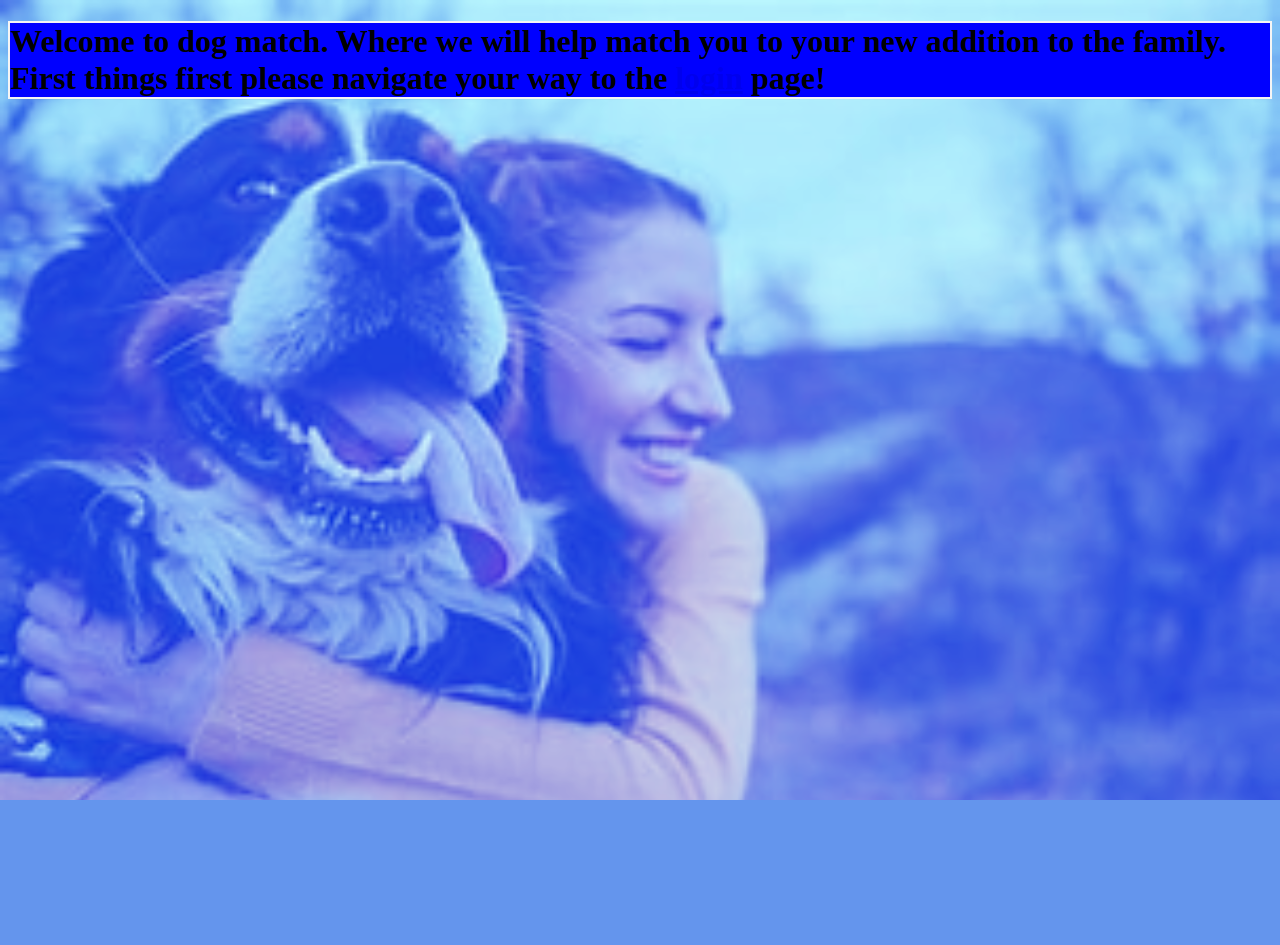
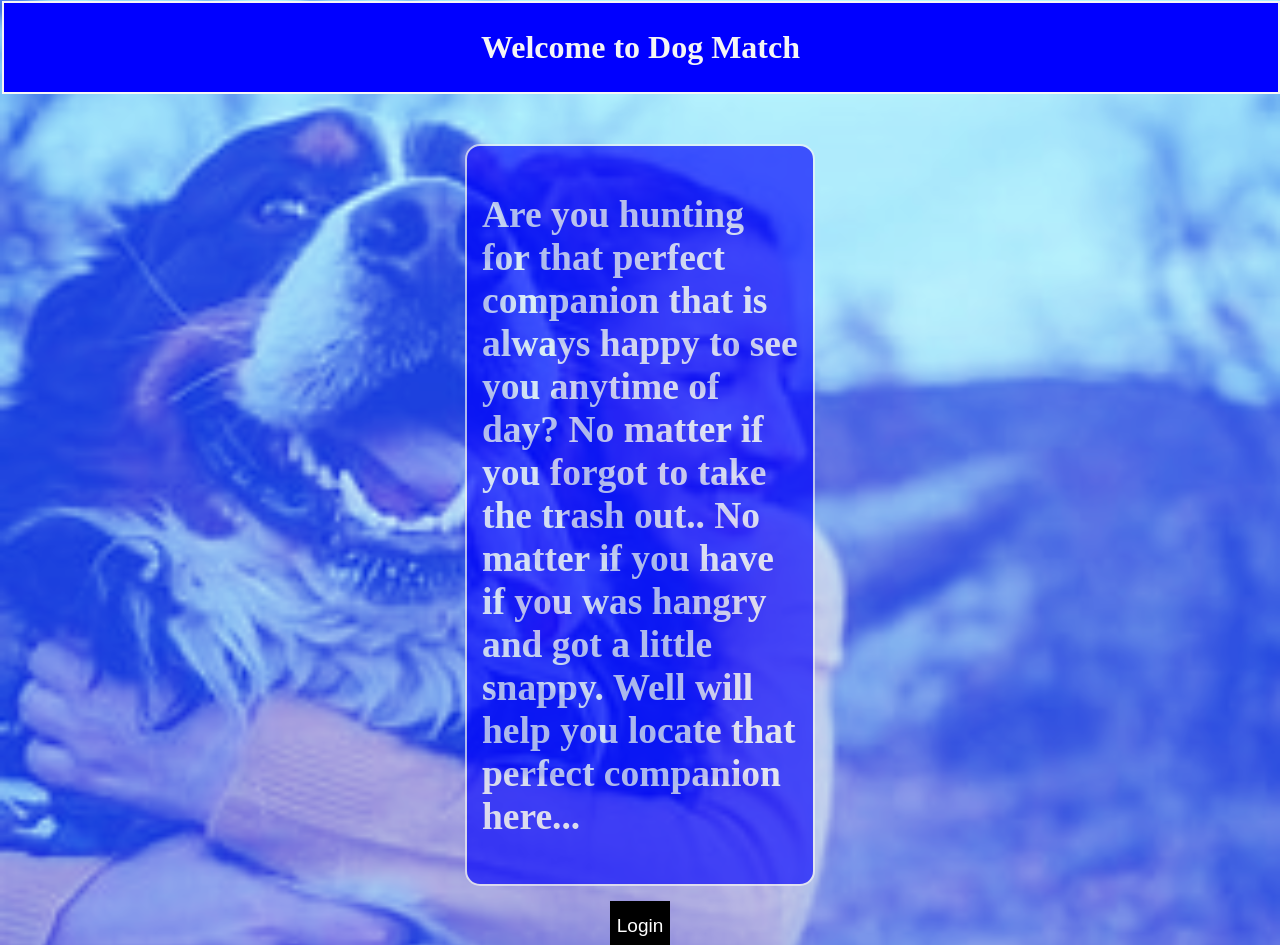
Before and after one commit to usmc1371nerd/fetch-dog-app, a React (Create React App) app: page / in a window 1280 px wide. Shown: the top 945 px of the page. Before the commit the page ends 800 px from the top, so only its background shows below. Built offline with nearby package versions, Linux system fonts and the light colour scheme.

Commit message:
final touches css and searches

```diff
--- a/src/components/dogselection.tsx
+++ b/src/components/dogselection.tsx
@@ -64,7 +64,7 @@ const DogSelection = ({onDogBreedsUpdate}) => {
   ))}
 </select>
 </div>
-      <div> {selectedBreed}</div>
+
     </div>
   );
 };
--- a/src/components/home.css
+++ b/src/components/home.css
@@ -1,14 +1,44 @@
-
+.home {
+    display: flex;
+    flex-direction: column;
+    align-items: center;
+    width:100%;
+}
 
 .title {
     background-color: blue;
     border: 2px solid whitesmoke;
-}
+    padding:5px ;
+    width: 100%;
+    color: whitesmoke;
+    display: flex;
+    justify-content: center;
+    margin-left:-6.5px;
+    margin-top: -7.5px;
 
-.home .title {
+
+
+
+
 
 
 }
+
+.information-container {
+background-color: blue;
+border:2px solid whitesmoke;
+width: 25%;
+padding: 15px;
+color: whitesmoke;
+border-radius: 15px;
+opacity: 65%;
+margin-top: 50px;
+font-size: 25px;
+
+}
+
+
+
 body {
     background-color: cornflowerblue;
     background-image:  url(../images/happy-owner-dog.jpg);
@@ -18,6 +48,21 @@ body {
 
 }
 
-img {
-    opacity: 50%;
+
+.login-button {
+    background-color: black;
+    width: fit-content;
+    padding: 5px;
+    color: white;
+    margin-top: 15px;
+
 }
+
+.login-button:hover {
+    background-color: #ffbaee;
+    padding: 7.5px;
+    color: black;
+    width: 75px ;
+    cursor: grab;
+
+}
--- a/src/components/home.jsx
+++ b/src/components/home.jsx
@@ -5,14 +5,25 @@ import HappyDogOwner from '../images/happy-owner-dog.jpg'
 
 const Home = () => {
   return (
-    <div className='home'>
 
-    <div className="intro">
+    <div>
+    <div className="title"><h1>Welcome to Dog Match</h1></div>
 
-    <h1 className='title'>
-    Welcome to dog match. Where we will help match you to your new addition to the family. First things first please navigate your way to the <Link to="/login">login</Link>  page!    </h1>
+    <div className="home">
+<div className="information-container">
 
-    </div>
+<h2>  Are you hunting for that perfect companion
+   that is always happy to see you anytime of day?
+   No matter if you forgot to take the trash out..
+   No matter if you have if you was hangry and got
+   a little snappy. Well will help you locate
+   that perfect companion here...
+   </h2>
+
+</div>
+<Link to="/login"> <button className='login-button'>Login</button></Link>
+</div>
+
 
 
 
--- a/src/components/login.css
+++ b/src/components/login.css
@@ -4,3 +4,40 @@
     width:25%;
 
 }
+
+.login-container{
+    height:100%;
+    width: 100%;
+    display:flex;
+    justify-content: center;
+    margin-top: 15%;
+}
+
+form {
+    display: flex;
+    flex-direction: column;
+    border:1px solid black;
+    align-items:center;
+    width:fit-content;
+    padding:50px;
+    background-color: grey;
+    border-radius: 15px;
+    color:black;
+
+}
+
+
+
+button  {
+    height:50px;
+    width:125px;
+    font-size: 19px;
+    border: 2px solid black;
+}
+
+.email-input  {
+    border:1px solid black;
+    margin-bottom: 15px;
+
+
+}
--- a/src/components/login.jsx
+++ b/src/components/login.jsx
@@ -74,22 +74,29 @@ const Login = () => {
   }, []);
 
   return (
-
+    <div className='login-container'>
     <form onSubmit={handleLogin}>
+      <div className='email-input'>
       <input
         type="email"
         placeholder="Email"
         value={email}
         onChange={(e) => setEmail(e.target.value)}
       />
+      </div>
+      <div className='email-input'>
       <input
         type="text"
         placeholder="Name"
         value={name}
         onChange={(e) => setName(e.target.value)}
       />
+      </div>
+      <div>
       <button type="submit">Login</button>
+      </div>
     </form>
+    </div>
   );
 };
 
--- a/src/components/search.css
+++ b/src/components/search.css
@@ -1,29 +1,35 @@
+.search {
+    background-color: azure;
+    opacity: 75%;
+    height: fit-content;
+    width: fit-content;
+    padding: 15px;
+    display: flex;
+    flex-direction: column;
+    justify-content: center;
+    align-items: center; /* Center horizontally */
+    margin: 0 auto; /* Center horizontally */
+    height: 100vh;
+  }
 
   /* -----------------displayed results----------------- */
-
   .displayedResults {
-display: grid;
-grid-template-columns: auto auto auto;
-
-
-
-
+    display: flex;
+    flex-wrap: wrap;
+    justify-content: center; /* Center items horizontally */
+    align-items: center; /* Center items vertically */
+    max-height: 80vh; /* Limit the maximum height of the displayed results */
+    overflow-y: auto; /* Add vertical scrollbar if content exceeds the height */
   }
 
-.displayedResults div{
+  .displayedResults div {
+    flex-basis: calc(33.33% - 10px);
     border: 2px solid black;
     background-color: grey;
     font-weight: 600;
+    padding: 15px;
     margin: 5px;
-padding: 15px;
-
-
   }
-
-
-
-
-
   /* -----------------match results----------------- */
 
   .matchDog {
@@ -34,15 +40,10 @@ padding: 15px;
     margin-top: 50px;
   }
 
+  /* -----------------selectors and sort----------------- */
 
-
-
-
-
-/*----------------- selectors and sort----------------- */
   .select-location {
     margin-bottom: 15px;
-
   }
 
   .select-dogbreed {
@@ -54,18 +55,27 @@ padding: 15px;
     margin-bottom: 15px;
   }
 
-
-
   /* -----------------buttons----------------- */
 
-.generate-button{
+  .generate-button {
     margin-top: 15px;
-    margin-bottom:15px;
+    margin-bottom: 15px;
   }
 
-.favoriteButton{
+  .favoriteButton {
     margin-top: 5px;
-    margin-left: 5px ;
+    margin-left: 5px;
   }
 
-/* ----------------- Page navigation  ----------------- */
+  /* -----------------Page navigation----------------- */
+
+  .pagination {
+    margin-top: 15px;
+    margin-bottom: 15px;
+    display: flex;
+    align-items: center;
+  }
+
+  .pagination button {
+    margin: 0 5px;
+  }
--- a/src/components/search.jsx
+++ b/src/components/search.jsx
@@ -1,7 +1,7 @@
 import React, { useState, useEffect } from 'react';
 import { useParams } from 'react-router-dom';
 import DogSelection from './dogselection.tsx';
-import './search.css'
+import './search.css';
 
 const DogSearch = () => {
   const [searchQuery, setSearchQuery] = useState('');
@@ -15,8 +15,6 @@ const DogSearch = () => {
   const [favoriteDogs, setFavoriteDogs] = useState([]);
   const [matchDog, setMatchDog] = useState(null);
   const [sortOrder, setSortOrder] = useState('asc');
-
-
   const { email, name } = useParams();
 
   useEffect(() => {
@@ -54,6 +52,7 @@ const DogSearch = () => {
           const results = data.results;
           setSearchResults(results);
           console.log(results);
+          setFilteredResults(results);
         } else {
           console.log('Error fetching locations');
         }
@@ -127,7 +126,6 @@ const DogSearch = () => {
     setDisplayedResults(sortedResults);
   }, [sortOrder]);
 
-
   const handleLocationChange = (event) => {
     setSelectedLocation(event.target.value);
   };
@@ -141,13 +139,11 @@ const DogSearch = () => {
     return dogBreeds[randomIndex];
   };
 
-  const handleSearchSubmit = () => {
-    let selectedBreed = dogBreeds[0];
+  const handleSearchSubmit = () => {  let selectedBreed = '';
   if (dogBreeds.length > 0) {
     selectedBreed = generateRandomBreed();
   }
 
-    let selectedDog;
     if (!selectedLocation) {
       const randomDogs = [];
       for (let i = 0; i < 50; i++) {
@@ -169,7 +165,7 @@ const DogSearch = () => {
       const randomName = generateRandomName();
       const randomAge = generateRandomAge();
 
-      selectedDog = {
+      const selectedDog = {
         breed: selectedBreed,
         name: randomName,
         age: randomAge,
@@ -181,11 +177,13 @@ const DogSearch = () => {
       const dogAge = `Dog Age: ${selectedDog.age}`;
       const dogLocation = `Location: ${selectedDog.location}`;
 
-      setDisplayedResults([dogInfo, dogName, dogAge, dogLocation]);
+      setDisplayedResults([[dogInfo, dogName, dogAge, dogLocation]]);
     }
     setFavoriteDogs([]);
     setMatchDog(null);
   };
+
+
 
   const generateRandomName = () => {
     // Generate random names as per your requirement
@@ -218,9 +216,11 @@ const DogSearch = () => {
       setCurrentPage(currentPage + 1);
     }
   };
+
   const generateUniqueId = () => {
     return Math.random().toString(36).substr(2, 9);
   };
+
   const handleFavoriteDogToggle = (index) => {
     const dog = displayedResults[index];
     const updatedFavorites = [...favoriteDogs];
@@ -236,7 +236,6 @@ const DogSearch = () => {
 
     setFavoriteDogs(updatedFavorites);
   };
-
 
   const handleGenerateMatch = () => {
     if (favoriteDogs.length > 0) {
@@ -254,9 +253,9 @@ const DogSearch = () => {
   };
 
   return (
-    <div>
+    <div className='search'>
       <div className='select-location'>
-      <label  htmlFor="locationSelect">Select location:</label>
+        <label htmlFor="locationSelect">Select location:</label>
         <select id="locationSelect" value={selectedLocation} onChange={handleLocationChange}>
           <option value="">Please select a location</option>
           {filteredResults.map((result, index) => (
@@ -264,16 +263,11 @@ const DogSearch = () => {
               {result.city}
             </option>
           ))}
-
         </select>
-
       </div>
-      <div>{selectedLocation}</div>
 
       <DogSelection onDogBreedsUpdate={handleDogBreedsUpdate} dogBreeds={dogBreeds} />
       <button className='match-submit' type="button" onClick={handleSearchSubmit}>Submit</button>
-
-
 
       <div className='sort-order'>
         <label className='sort-order' htmlFor="sortOrderSelect">Sort Order:</label>
@@ -282,6 +276,7 @@ const DogSearch = () => {
           <option value="desc">Descending</option>
         </select>
       </div>
+
       <div className="displayedResults">
         {currentResults.map((result, index) => (
           <div key={index} className={`dogResult ${favoriteDogs.includes(result) ? 'favorite' : ''}`}>
@@ -315,7 +310,6 @@ const DogSearch = () => {
             <div className="dogName">{matchDog[1]}</div>
             <div className="dogAge">{matchDog[2]}</div>
             <div className="dogLocation">{matchDog[3]}</div>
-
           </div>
         </div>
       )}
@@ -333,5 +327,4 @@ const DogSearch = () => {
   );
 };
 
-
 export default DogSearch;
```
Lines whose indentation alone changed are shown as unchanged.
